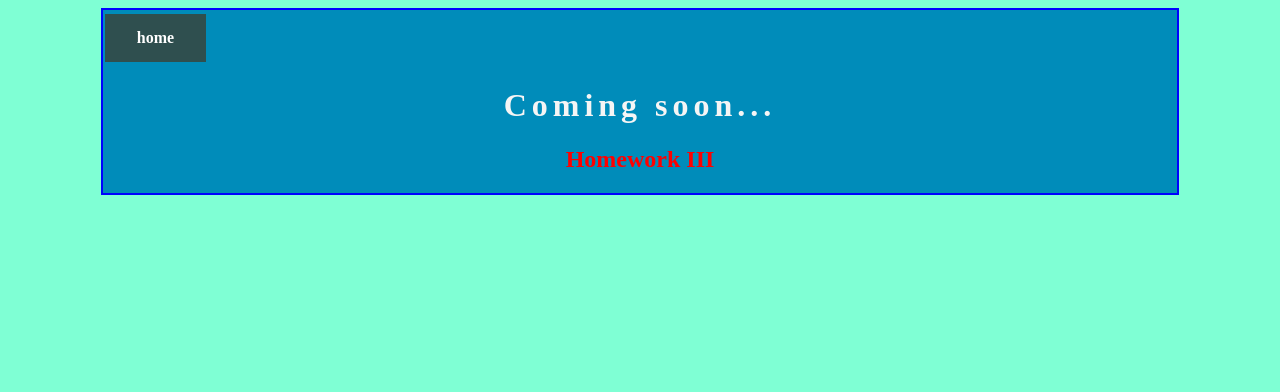
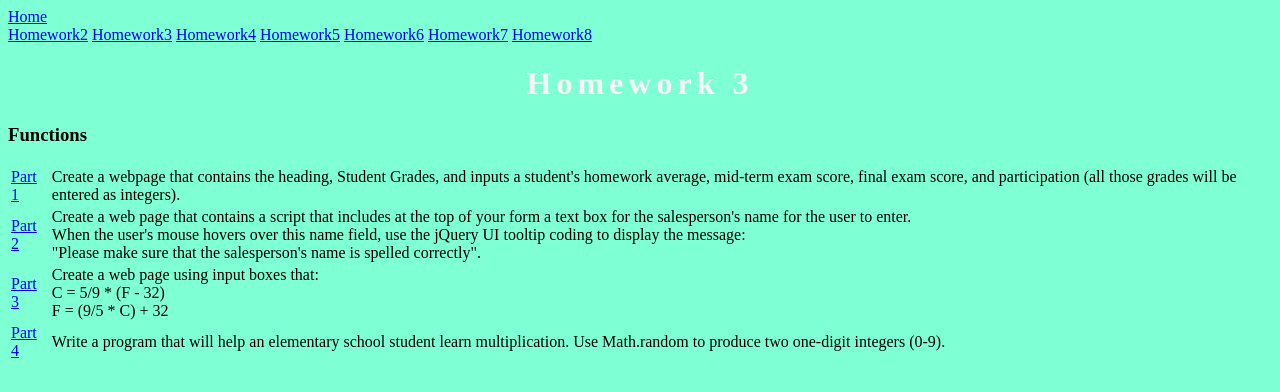
Before and after one commit to Fvargas78/HW3, a plain HTML site: page index.html in a window 1280 px wide. Drawn offline with Linux system fonts and the light colour scheme.

Commit message:
Update index.html

```diff
--- a/index.html
+++ b/index.html
@@ -1,20 +1,60 @@
 <!DOCTYPE html>
-<html lang="en">
+<html lang='en'>
     <head>
-<meta name="viewport" content="width=device-width, initial-scale=1">
     <meta charset="utf-8">
+    <meta name="description" content="Homework 3">
     <link rel="stylesheet" href="style.css">
     <title>Homework 3</title>
+
     </head>
        <body>
-    <div class="wrapper">
         <header>
-    <a href="https://fvargas78.github.io/hw1/" class="button">home</a>
+            <div id="HomeButton">
+                <a href="https://fvargas78.github.io/hw1/">Home</a>
+                </div>
+            <div id="Links">
+                 <a class="active" href="https://fvargas78.github.io/hw2/">Homework2</a>
+                 <a class="active" href="https://fvargas78.github.io/hw3/">Homework3</a>
+                 <a class="active" href="https://fvargas78.github.io/hw4/">Homework4</a>
+                 <a class="active" href="https://fvargas78.github.io/hw5/">Homework5</a>
+                 <a class="active" href="https://fvargas78.github.io/hw6/">Homework6</a>
+                 <a class="active" href="https://fvargas78.github.io/hw7/">Homework7</a>
+                 <a class="active" href="https://fvargas78.github.io/hw8/">Homework8</a>
+                </div>
         </header>
-    <h1>Coming soon...</h1>
+            <main>
+            <h1>Homework 3</h1>
+                <h3>Functions</h3>
+
+         <table>
+                <tr>
+                  <td class = "parts"><label><a href="hw3part1.html">Part 1</a></label></td>
+                  <td><span class = "description">Create a webpage that contains the heading, Student Grades, and inputs a student's homework average, mid-term exam score, final exam score, and participation (all those grades will be entered as integers).</span></td>
+                </tr>
+                <tr>
+                  <td class = "parts"><label><a href="hw3part2.html">Part 2</a></label></td>
+                  <td><span class = "description">Create a web page that contains a script that includes at the top of your form  a text box for the salesperson's name for the user to enter.<br> When the user's mouse hovers over this name field, use the jQuery UI tooltip coding to display the message: <br>"Please make sure that the salesperson's name is spelled correctly". </span></td>
+                </tr>
+                <tr>
+                  <td class = "parts"><label><a href="hw3part3.html">Part 3</a></label></td>
+                  <td><span class = "description"> Create a web page using input boxes that:<br>
+                   C = 5/9 * (F - 32)<br>
+                   F = (9/5 * C) + 32</span></td>
+                </tr>
+                <tr>
+                <td class = "parts"><label><a href="hw3part4.html">Part 4</a></label></td>
+                <td><span class = "description">Write a program that will help an elementary school student learn multiplication. Use Math.random to produce two one-digit integers (0-9). </span></td>
+
+               </tr>
+              </table>
+
+        </main>
+
+        <section>
+        </section>
+
         <footer>
-        <h2>Homework III</h2>
         </footer>
-    </div>
     </body>
+
 </html>
```
Lines whose indentation alone changed are shown as unchanged.
